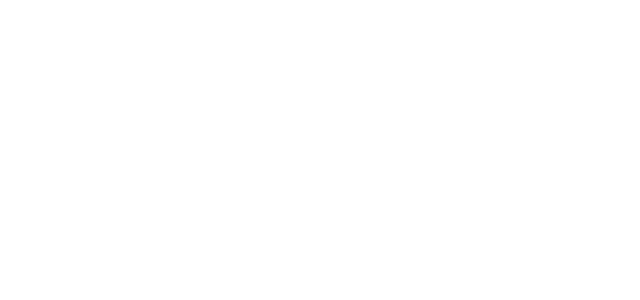
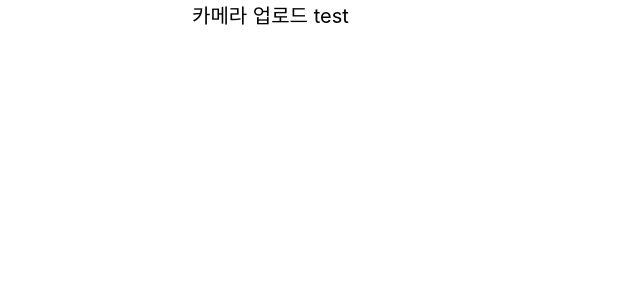
Before and after one commit to ahnwooseok/2023-Konkuk-Univ-Hackathon, a React (Create React App) app in the folder templete/subin/: page /cameraUpload in a window 1280 px wide. Before the commit this address had no page. Shown: the top 300 px of the page, without its empty margins (0-640 px from the left). Built offline with nearby package versions, Linux system fonts and the light colour scheme.

Commit message:
camera upload routing

```diff
--- a/templete/subin/src/index.js
+++ b/templete/subin/src/index.js
@@ -12,11 +12,11 @@ import Templete6 from './component/templete6'
 import Main from './component/index'
 import { BrowserRouter as Router, Route, Routes } from "react-router-dom";
 import FileUploadExample from "./utils/FileUploadExample";
+import CameraUploadExample from "./utils/CameraUploadExample";
 
 const root = ReactDOM.createRoot(document.getElementById('root'));
 root.render(
     <Router>
-
       <Routes>
         <Route path="/"  element={<Main/>}></Route>
         <Route path="/1"  element={<Templete1/>}></Route>
@@ -26,6 +26,7 @@ root.render(
         <Route path="/5"  element={<Templete5/>}></Route>
         <Route path="/6"  element={<Templete6/>}></Route>
         <Route path="/fileUpload"  element={<FileUploadExample/>}></Route>
+        <Route path="/cameraUpload"  element={<CameraUploadExample/>}></Route>
       </Routes>
     </Router>
 );
--- /dev/null
+++ b/templete/subin/src/utils/CameraUploadExample.jsx
@@ -0,0 +1,12 @@
+import {useState} from "react";
+
+export default function CameraUploadExample() {
+
+    return (
+        <div className='index'>
+            <div style={{fontSize:"20px"}} id="main-title">카메라 업로드 test</div>
+            <div style={{height:"40px"}}/>
+
+        </div>
+    );
+}
```
Lines whose indentation alone changed are shown as unchanged.
